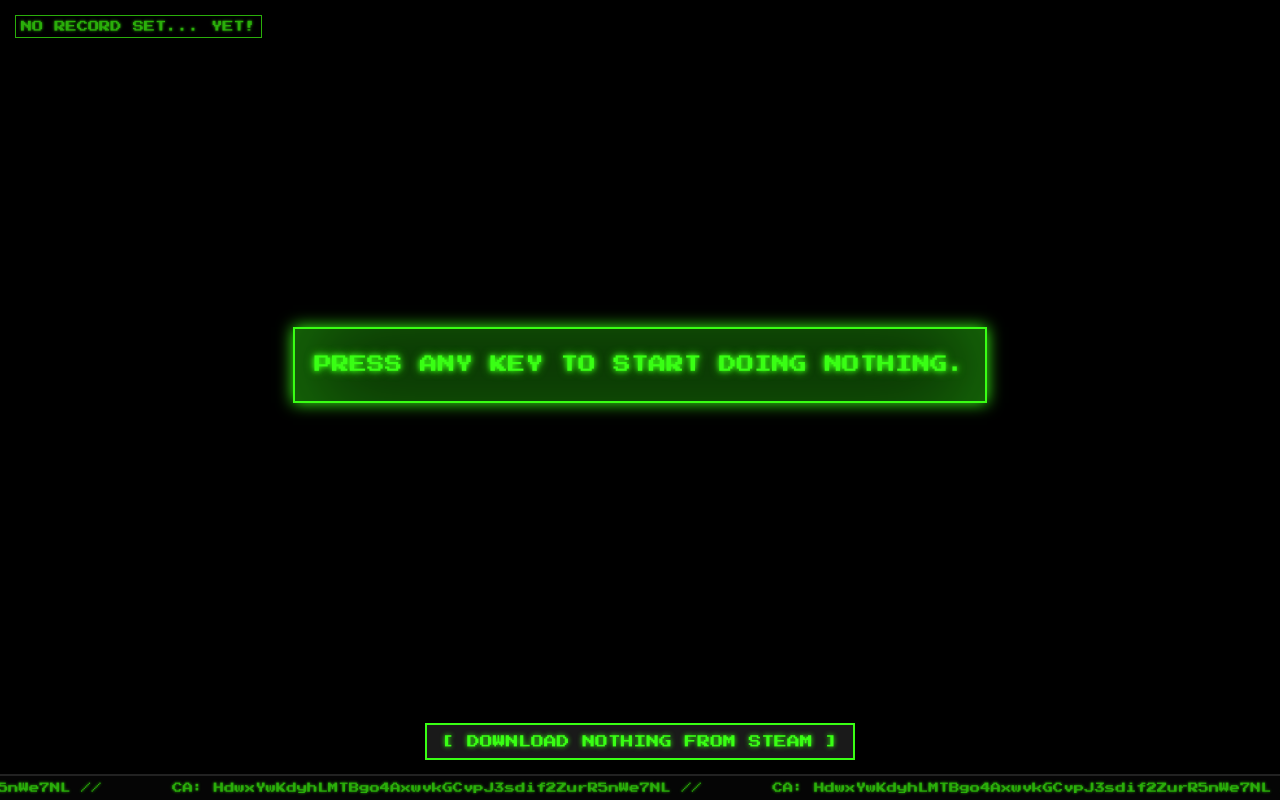
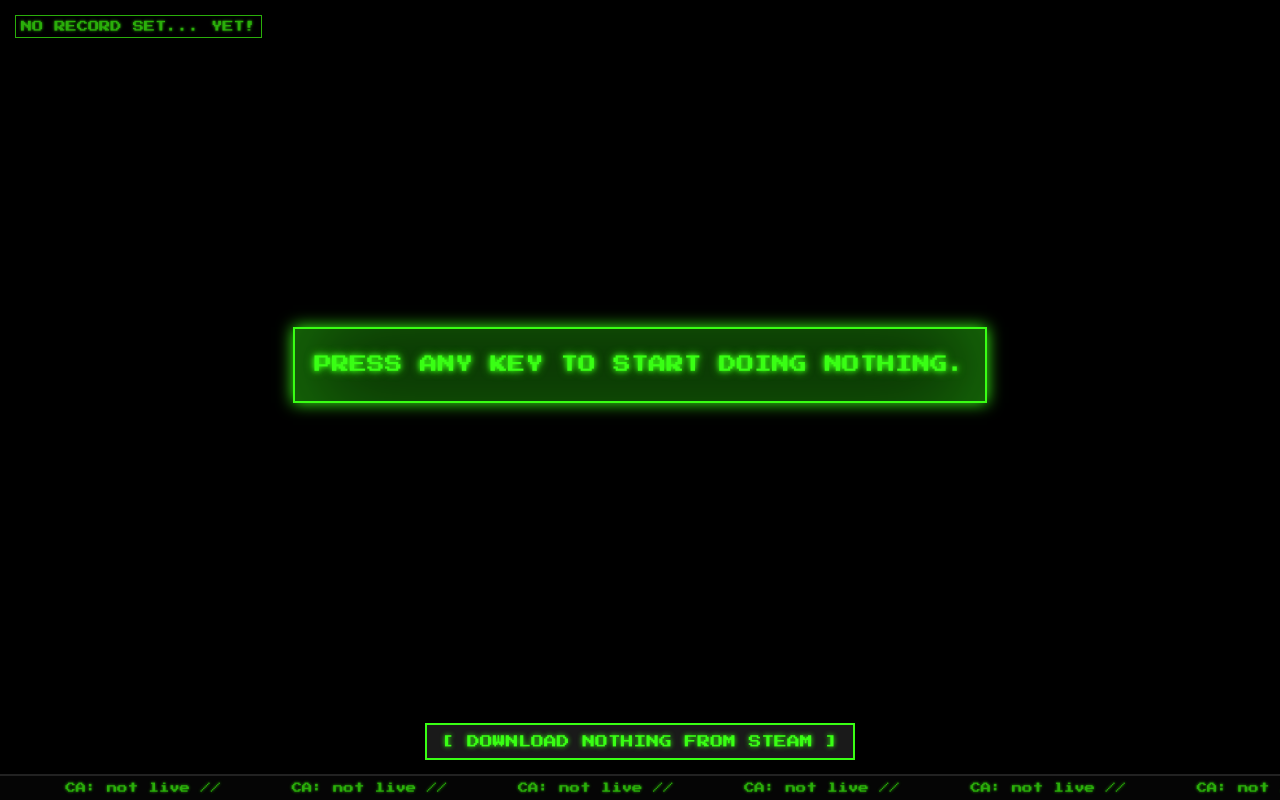
Before and after one commit to goonclub/Nothing, a plain HTML site: page index.html in a window 1280 px wide. Drawn offline with Linux system fonts and the light colour scheme.

Commit message:
Update index.html

```diff
--- a/index.html
+++ b/index.html
@@ -203,7 +203,7 @@
         const loseSoundElement = document.getElementById('loseSound');
         const caTickerWrapper = document.getElementById('caTickerAnimationWrapper');
 
-        const contractAddress = "HdwxYwKdyhLMTBgo4AxwvkGCvpJ3sdif2ZurR5nWe7NL"; // Replace with actual CA
+        const contractAddress = "not live"; // Replace with actual CA
         const caDisplayPrefix = "CA: ";
         const caSeparator = "  //  ";
         let originalTickerHtml = '';
```
